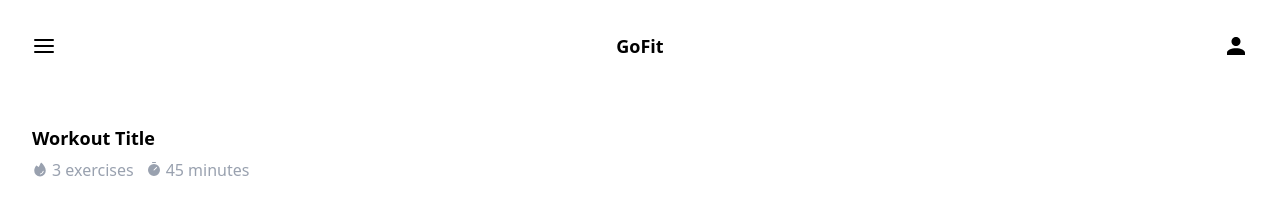
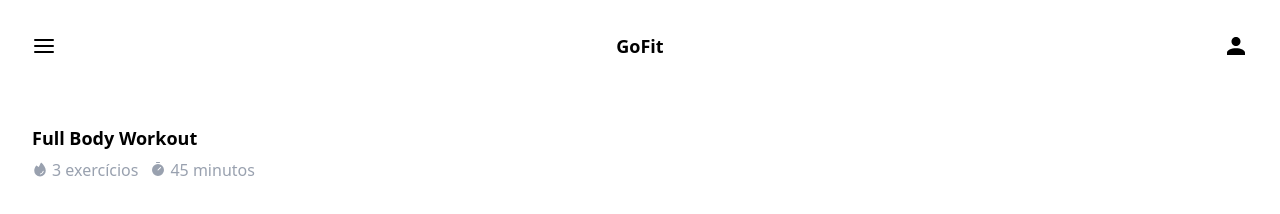
Before and after one commit to ProgramadoresSemPatria/Team-9, a React (Vite) app in the folder frontend/: page /workout-info in a window 1280 px wide. Shown: the top 214 px of the page. Built offline with nearby package versions, Linux system fonts and the light colour scheme.

Commit message:
chore: add workout mock data for testing

```diff
--- a/frontend/src/pages/WorkoutInfo.tsx
+++ b/frontend/src/pages/WorkoutInfo.tsx
@@ -1,17 +1,31 @@
 /* eslint-disable prettier/prettier */
 import { CheckCircle, Fire, Timer } from 'phosphor-react';
+import ExerciseInfo from '../components/ExerciseInfo';
+import { useState } from 'react';
 
 const WorkoutInfo = () => {
+    const [workout, setWorkout] = useState({
+        id: 1,
+        name: 'Full Body Workout',
+        duration: 45,
+        isWorkoutFinished: false,
+        exercises: [
+            { id: 1, name: 'Push-up', sets: 3, reps: 15 },
+            { id: 2, name: 'Squat', sets: 3, reps: 20 },
+            { id: 3, name: 'Deadlift', sets: 3, reps: 10 },
+        ],
+    });
+
     return (
         <div className="flex flex-col gap-5 p-8">
             <div className="flex flex-col gap-1.5">
-                <h2 className="text-lg font-bold">Workout Title</h2>
+                <h2 className="text-lg font-bold">{workout.name}</h2>
                 <div className="flex gap-3">
                     <div>
                         <span className="flex items-center gap-1 text-gray-400">
                             <Fire weight="fill" className="text-gray-400" />
                             <p>
-                                <span>3</span> exercises
+                                <span>{workout.exercises.length}</span> exercícios
                             </p>
                         </span>
                     </div>
@@ -19,7 +33,7 @@ const WorkoutInfo = () => {
                         <span className="flex items-center gap-1 text-gray-400">
                             <Timer weight="fill" className="text-gray-400" />
                             <p>
-                                <span>45</span> minutes
+                                <span>{workout.duration}</span> minutos
                             </p>
                         </span>
                     </div>
@@ -28,7 +42,9 @@ const WorkoutInfo = () => {
             <div className="flex flex-col gap-5">
 
             </div>
-            <button className="flex w-full items-center justify-center gap-1 rounded-md bg-black px-4 py-2 font-medium text-white">
+            <button
+                className="flex w-full items-center justify-center gap-1 rounded-md bg-black px-4 py-2 font-medium text-white"
+            >
                 Mark as finished
                 <CheckCircle weight="fill" size={18} className="text-white" />
             </button>
```
